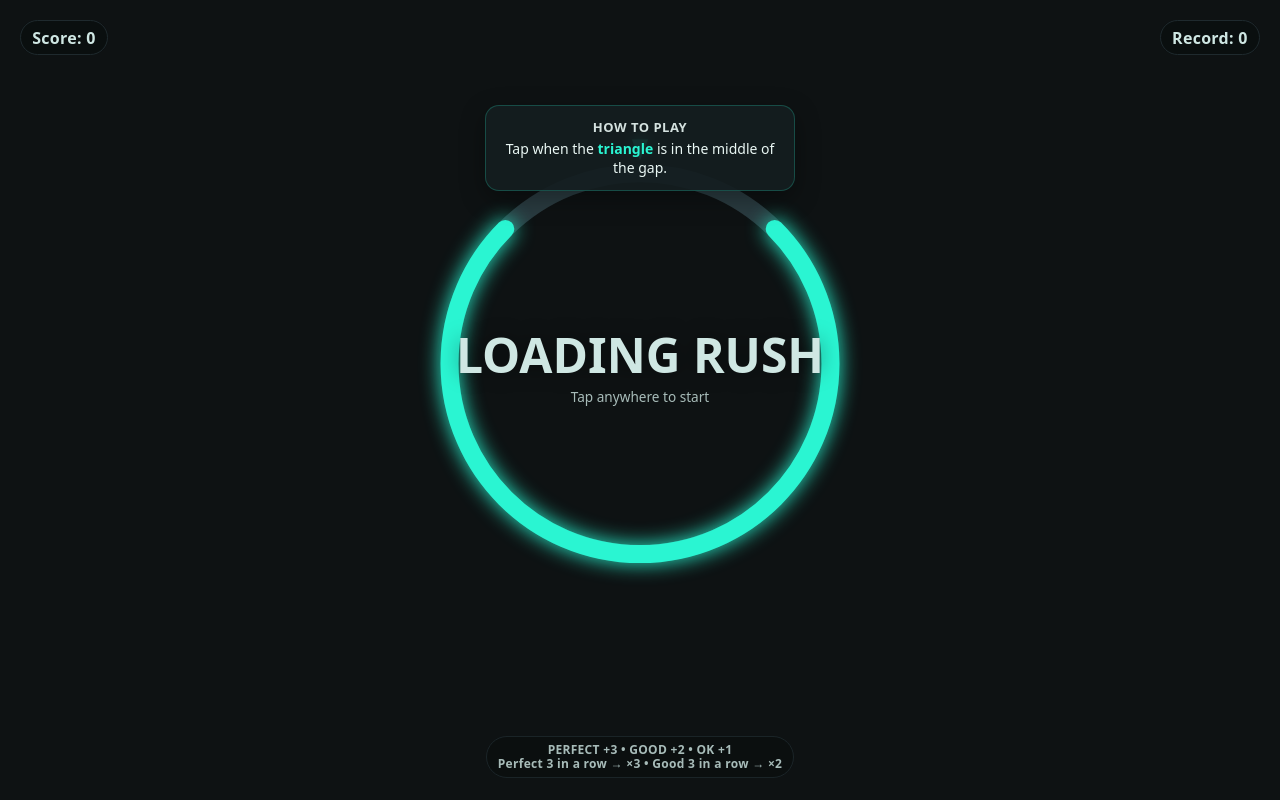
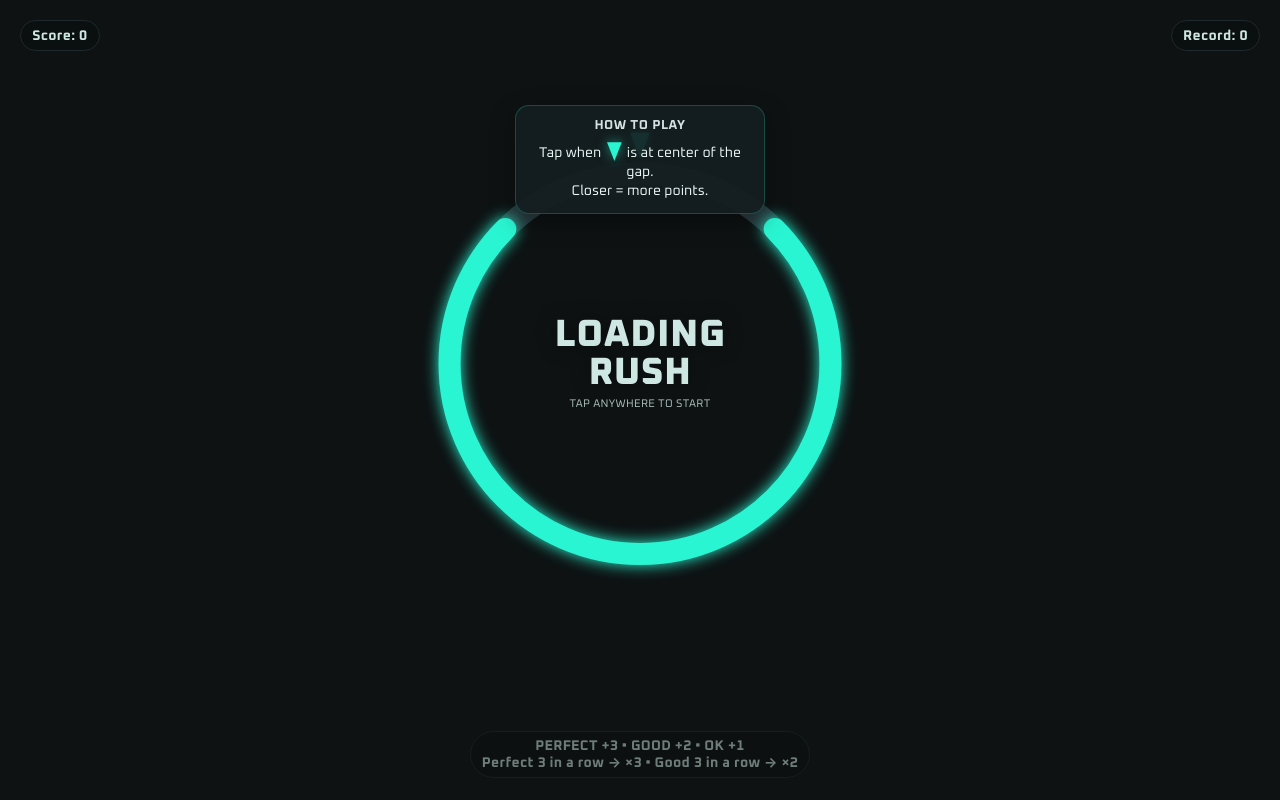
Before and after one commit to jsilbersky/loading, a plain HTML site: page index.html in a window 1280 px wide. Drawn offline with Linux system fonts and the light colour scheme.

Commit message:
ux updates

```diff
--- a/index.html
+++ b/index.html
@@ -8,20 +8,79 @@
   <meta name="apple-mobile-web-app-capable" content="yes">
   <meta name="mobile-web-app-capable" content="yes">
   <meta name="format-detection" content="telephone=no">
-  <title>Snap the Gap</title>
+  <title>Loading Rush</title>
+  <link rel="preconnect" href="https://fonts.googleapis.com">
+  <link rel="preconnect" href="https://fonts.gstatic.com" crossorigin>
+  <link href="https://fonts.googleapis.com/css2?family=Oxanium:wght@400;600;700;800&display=swap" rel="stylesheet">
 
   <style>
     /* =========================
        TÉMA / BARVY
     ========================== */
-    :root{
-      --bg:#0e1213; --fg:#1f2a2e; --ring:#2a3b40; --neon:#2af5d2;
-      --ok:#8fd4ff; --good:#73ffa9; --perfect:#fff7a1; --warn:#ff6b6b;
+    :root {
+  --bg:#0e1213;
+  --fg:#1f2a2e;
+  --ring:#2a3b40;
+  --neon:#2af5d2;
+  --ok:#8fd4ff;
+  --good:#73ffa9;
+  --perfect:#fff7a1;
+  --warn:#ff6b6b;
+
+/* vyšší trojúhelník (dolů) */
+.icon-tri{
+  display:inline-block;
+  width:1.2em;
+  height:1.8em;           /* protáhlé jako ve hře */
+  vertical-align:-0.42em;
+  margin:0 .08em;
+}
+.icon-tri svg{
+  display:block; width:100%; height:100%;
+  fill:var(--neon);
+  filter: drop-shadow(0 0 6px rgba(42,245,210,.55));
+}
+
+/* titulek uprostřed kruhu – obě slova stejně velká */
+.title-stack{
+  display:inline-block;
+  line-height:1.0;
+  font-weight:800;
+  letter-spacing:.5px;
+  text-transform:uppercase;
+}
+
+/* stejná velikost pro LOADING i RUSH */
+.title-loading,
+.title-rush{
+  display:block;
+  font-size:clamp(22px, 7.2vmin, 38px);
+  opacity:1;
+}
+
+
+/* malý podtitul (tap to start) */
+.subtitle{ margin-top:.35rem; font-size:clamp(10px, 3.2vmin, 11px); letter-spacing:.35px; opacity:.8; }
+
   /* Bezpečné okraje (iPhone notch) */
   --sat: env(safe-area-inset-top, 0px);
   --sab: env(safe-area-inset-bottom, 0px);
+
   /* Spolehlivé vh (doplním z JS) */
   --vh: 1vh;
+
+  /* Písmo a typografická škála (clamp = responzivní) */
+  --font-sans: "Oxanium", ui-sans-serif, system-ui, -apple-system, "Segoe UI",
+               Roboto, Helvetica, Arial, "Apple Color Emoji", "Segoe UI Emoji";
+
+  --fs-2xl: clamp(28px, 7vmin, 44px);
+  --fs-xl:  clamp(18px, 4.8vmin, 24px);
+  --fs-lg:  clamp(16px, 3.4vmin, 18px);
+  --fs-md:  clamp(14px, 2.8vmin, 16px);
+  --fs-sm:  clamp(13px, 2.4vmin, 14px);
+  --fs-xs:  clamp(12px, 2.0vmin, 13px);
+
+  --canvas-result: 26;
 }
 
     /* =========================
@@ -33,7 +92,8 @@
       margin:0;
       background:var(--bg);
       color:#cfe7e3;
-      font-family:system-ui, Segoe UI, Roboto, Helvetica, Arial, sans-serif;
+      font-family: var(--font-sans);
+      font-size: var(--fs-md);
       overscroll-behavior: none;
       -webkit-user-select: none; user-select: none;
       -webkit-touch-callout: none;
@@ -62,7 +122,12 @@
     }
 
     .row{ display:flex; justify-content:space-between; gap:12px; font-weight:600; letter-spacing:.3px }
-    .pill{ background:#0b0f10cc; border:1px solid #1f2a2e; border-radius:999px; padding:.35rem .7rem; backdrop-filter:blur(2px) }
+    .pill{
+    background:#0b0f10cc; border:1px solid #1f2a2e; border-radius:999px;
+    padding:.35rem .7rem; backdrop-filter:blur(2px);
+    font-size: var(--fs-sm); font-weight:700; letter-spacing:.3px;
+    }
+
 
     /* Středový text – výška se doladí v JS podle CY */
     .center{
@@ -70,7 +135,7 @@
       transform:translate(-50%,-50%); text-align:center; pointer-events:none;
       padding-top: var(--sat);
     }
-    .big{ font-size:clamp(24px,6vmin,48px); font-weight:800; text-shadow:0 0 20px #0006 }
+    .big{ font-size: var(--fs-lg); line-height: 1.15; letter-spacing: .4px; font-weight:800; text-shadow:0 0 20px #0006 }
 
     /* =========================
        TLAČÍTKA
@@ -79,15 +144,20 @@
     ========================== */
     .btn{
       position:fixed; left:50%; transform:translateX(-50%);
-      width: min(72vw, 320px);
+      width: min(50vw, 250px);
       text-align:center;
       padding:.95rem 1.2rem;
-      border-radius:14px;
+      border-radius:15px;
       font-weight:700; letter-spacing:.4px;
       cursor:pointer; font-family:inherit; text-transform:uppercase;
       backdrop-filter:blur(2px); box-shadow:0 6px 30px #0006;
       opacity:0; pointer-events:none;
       transition:opacity .22s ease, transform .15s ease;
+      font-size: 1.1rem;      /* zvětšení textu */
+      line-height: 1.15;      /* ať je text opticky uprostřed */
+      white-space: nowrap;    /* aby se text nelámal na 2 řádky */
+      padding: 1.05rem 1.3rem;/* lehce větší tap target */
+
     }
     .btn:active{ transform:translateX(-50%) scale(.97); }
 
@@ -102,20 +172,21 @@
     .btn.show{ opacity:1; }
     .btn.enabled{ pointer-events:auto; }
 
-    .fade{ opacity:.65 } .tiny{ font-size:.85rem; opacity:.8 }
+    .fade{ opacity:.65 } .tiny{ font-size: var(--fs-xs); opacity:.8 }
 
     /* ===== HOW TO bubble ===== */
 .howto{
   position:fixed; left:50%; transform:translateX(-50%);
   top: 120px; /* skutečnou pozici přepočítá JS v updateHowtoPos() */
-  max-width: 280px; z-index:5; pointer-events:none;
+  width: clamp(220px, 50vw, 220px);
+  max-width: none; z-index:5; pointer-events:none;
   background: rgba(20, 30, 32, 0.92);
   color:#eaf7f4; border:1px solid rgba(42,245,210,.22);
   border-radius:14px; padding:12px 14px; text-align:center;
   box-shadow:0 8px 24px rgba(0,0,0,.35); opacity:1; transition:opacity .25s ease;
 }
-.howto-title{ font-weight:700; letter-spacing:.5px; margin-bottom:4px; font-size:13px; opacity:.9; }
-.howto-body{ font-size:14px; line-height:1.35; }
+.howto-title{ font-weight:700; letter-spacing:.5px; margin-bottom:4px; font-size: var(--fs-xs); opacity:.9; }
+.howto-body{ font-size: var(--fs-sm); line-height:1.35; }
 .howto.hide{ opacity:0; }
   </style>
 </head>
@@ -125,14 +196,14 @@
   <canvas id="game" aria-label="Snap the Gap"></canvas>
 
   <!-- HUD (neklikací) -->
-  <div class="hud" aria-hidden="true">
+  <div class="hud">
     <div class="row">
       <div class="pill" id="score">Score: 0</div>
       <div class="pill" id="best">Record: 0</div>
     </div>
 
     <!-- Spodní nápověda -->
-    <div class="row tiny fade" style="justify-content:center; font-size:.75rem; line-height:1.2;">
+    <div class="row tiny fade" style="justify-content:center; font-size:.75rem; line-height:1.2; opacity: 0.5;">
   <div class="pill" style="text-align:center;">
     PERFECT +3 • GOOD +2 • OK +1<br>
     Perfect 3 in a row → ×3 • Good 3 in a row → ×2
@@ -141,15 +212,29 @@
 
 <!-- Středový text (pozici doladí JS) -->
 <div class="center" id="centerText">
-    <div class="big" id="bigText">LOADING<br>RUSH</div>
-    <div class="tiny fade" id="subText">Tap anywhere to start</div>
+  <div class="big" id="bigText">
+    <span class="title-stack">
+      <span class="title-loading">LOADING</span>
+      <span class="title-rush">RUSH</span>
+    </span>
+  </div>
+  <div class="subtitle" id="subText">TAP TO START</div>
 </div>
 
+
     <!-- HOW TO PLAY bubble -->
-  <div id="howto" class="howto" aria-live="polite" aria-hidden="false">
+  <div id="howto" class="howto" aria-live="polite">
   <div class="howto-title">HOW TO PLAY</div>
   <div class="howto-body">
-    Tap when the <span style="color:var(--neon);font-weight:700;">triangle</span> is in the middle of the gap.
+Tap when
+<span class="icon-tri" role="img" aria-label="triangle">
+  <svg viewBox="0 0 32 44" aria-hidden="true" focusable="false" preserveAspectRatio="xMidYMid meet">
+    <!-- špička dolů, protáhlý tvar -->
+    <path d="M16 42 L2 6 H30 Z"/>
+  </svg>
+</span>
+is at center of the gap.<br>
+Closer = more points.
   </div>
 </div>
 
@@ -198,7 +283,7 @@
     CX = w/2;
     CY = h/2.2;                    // přizvednuto (ergonomie palce)
     BASE_R = Math.min(w, h) / 4.2;
-    THICK  = Math.max(10*DPR, Math.min(BASE_R*0.17, 18*DPR));
+    THICK  = Math.max(10*DPR, Math.min(BASE_R*0.20, 22*DPR));
 
     // posuň HTML text do stejné výšky
     const centerWrap = document.getElementById('centerText');
@@ -331,30 +416,49 @@
     canTap = false;
     elScore.textContent = `Score: ${score}`;
 
+    // správa sérií
     if (grade==='perfect'){ perfectStreak++; goodStreak=0; }
     else if (grade==='good'){ goodStreak++; perfectStreak=0; }
     else { perfectStreak=0; goodStreak=0; }
 
-      if (perfectStreak===3){
-        perfectStreak=0; score = score*3; elScore.textContent = `Score: ${score}`;
+    // zda se udělil násobič
+    let streakAwarded = false;
+
+    if (perfectStreak === 3){
+      perfectStreak = 0;
+      score = score * 3;
+      elScore.textContent = `Score: ${score}`;
       if(navigator.vibrate) navigator.vibrate([25,35,25,35]);
-        streakSound(); resultText = { txt:'SCORE ×3', color:getCss('--perfect'), timer:1.0 };
-      } else if (goodStreak===3){
-        goodStreak=0; score = score*2; elScore.textContent = `Score: ${score}`;
+      streakSound();
+      resultText = { txt:'SCORE ×3', color:getCss('--perfect'), timer:1.0 };
+      streakAwarded = true;
+    } else if (goodStreak === 3){
+      goodStreak = 0;
+      score = score * 2;
+      elScore.textContent = `Score: ${score}`;
       if(navigator.vibrate) navigator.vibrate([18,22,18]);
-        streakSound2(); resultText = { txt:'SCORE ×2', color:getCss('--good'), timer:1.0 };
+      streakSound2();
+      resultText = { txt:'SCORE ×2', color:getCss('--good'), timer:1.0 };
+      streakAwarded = true;
     }
 
+    // efekty zásahu
     flash = 1.0;
     if(navigator.vibrate) navigator.vibrate(grade==='perfect'?30:12);
     beep(grade);
-      if(!resultText) resultText = { txt:grade.toUpperCase(), color, timer:0.9 };
 
+    // !!! nepřepisuj text série
+    if (!streakAwarded){
+      resultText = { txt: grade.toUpperCase(), color, timer: 0.9 };
+    }
+
+    // freeze + zvýšení obtížnosti
     freezeT = 0.50;
     gap = Math.max(gap*0.93, gapMin);
     omega *= 1.10;
     omega *= (1 + (Math.random()*0.12 - 0.06));
     pendingAngle = randomAngleApart(playerAngle, minDeltaPlayer);
+
   } else {
     gameOver();
   }
@@ -437,6 +541,16 @@ function handleFirstTapStart(){
   startGame();
 }
 
+function showHomeTitle(){
+  if(!bigText) return;
+  bigText.innerHTML =
+    '<span class="title-stack">' +
+      '<span class="title-loading">LOADING</span>' +
+      '<span class="title-rush">RUSH</span>' +
+    '</span>';
+  if (subText) subText.textContent = 'TAP ANYWHERE TO START';
+}
+
   /* =========================
      FLOW
   ========================== */
@@ -453,7 +567,8 @@ function handleFirstTapStart(){
     againBtn.classList.remove('show','enabled');
     shareBtn.classList.remove('show','enabled');
 
-    bigText.textContent=''; subText.textContent='';
+    bigText.textContent='';
+    if (subText) subText.textContent = '';
   }
 
   function gameOver(){
@@ -462,7 +577,7 @@ function handleFirstTapStart(){
     document.documentElement.style.setProperty('--neon', '#ff6b6b'); // červená
     setTimeout(() => {
     document.documentElement.style.setProperty('--neon', '#2af5d2'); // zpět na původní zelenou
-    }, 150);
+    }, 250);
 
     state='over';
     if(navigator.vibrate) navigator.vibrate([20,40,35]);
@@ -515,7 +630,7 @@ function handleFirstTapStart(){
     ctx.lineTo(-height,  base/2);
     ctx.closePath();
     ctx.fillStyle = getCss('--neon');
-    ctx.shadowColor = getCss('--neon'); ctx.shadowBlur = 12;
+    ctx.shadowColor = getCss('--neon'); ctx.shadowBlur = 10;
     ctx.fill(); ctx.shadowBlur = 0;
     ctx.restore();
   }
@@ -560,7 +675,7 @@ function handleFirstTapStart(){
 
     // neon bez mezery
     ctx.strokeStyle = getCss('--neon');
-    ctx.shadowColor = getCss('--neon'); ctx.shadowBlur=20;
+    ctx.shadowColor = getCss('--neon'); ctx.shadowBlur=15;
     ctx.beginPath(); ctx.arc(CX,CY,R, a2, a1+TAU); ctx.stroke();
     ctx.shadowBlur = 0;
 
@@ -573,9 +688,9 @@ function handleFirstTapStart(){
       const alpha = clamp(resultText.timer/0.7,0,1);
       ctx.globalAlpha = alpha;
       ctx.fillStyle = resultText.color;
-      ctx.font = `700 ${Math.round(28*DPR)}px system-ui,Segoe UI,Roboto`;
+      ctx.font = `800 ${Math.round(parseInt(getCss('--canvas-result')||'26',10)*DPR)}px "Oxanium", ui-sans-serif, system-ui, "Segoe UI", Roboto`;
       ctx.textAlign='center';
-      ctx.fillText(resultText.txt, CX, CY - R - 28*DPR);
+      ctx.fillText(resultText.txt, CX, CY - R - 40*DPR);
       ctx.globalAlpha = 1;
       if(resultText.timer<=0) resultText=null;
     }
@@ -601,8 +716,7 @@ function handleFirstTapStart(){
      INIT
   ========================== */
   resize(); render(0); requestAnimationFrame(tick);
-  bigText.textContent = 'LOADING RUSH';
-  subText.textContent = 'Tap anywhere to start';
+  showHomeTitle();
   maybeShowHowto();
   updateHowtoPos();
   alignIdleLikeThis();
```
Lines whose indentation alone changed are shown as unchanged.
